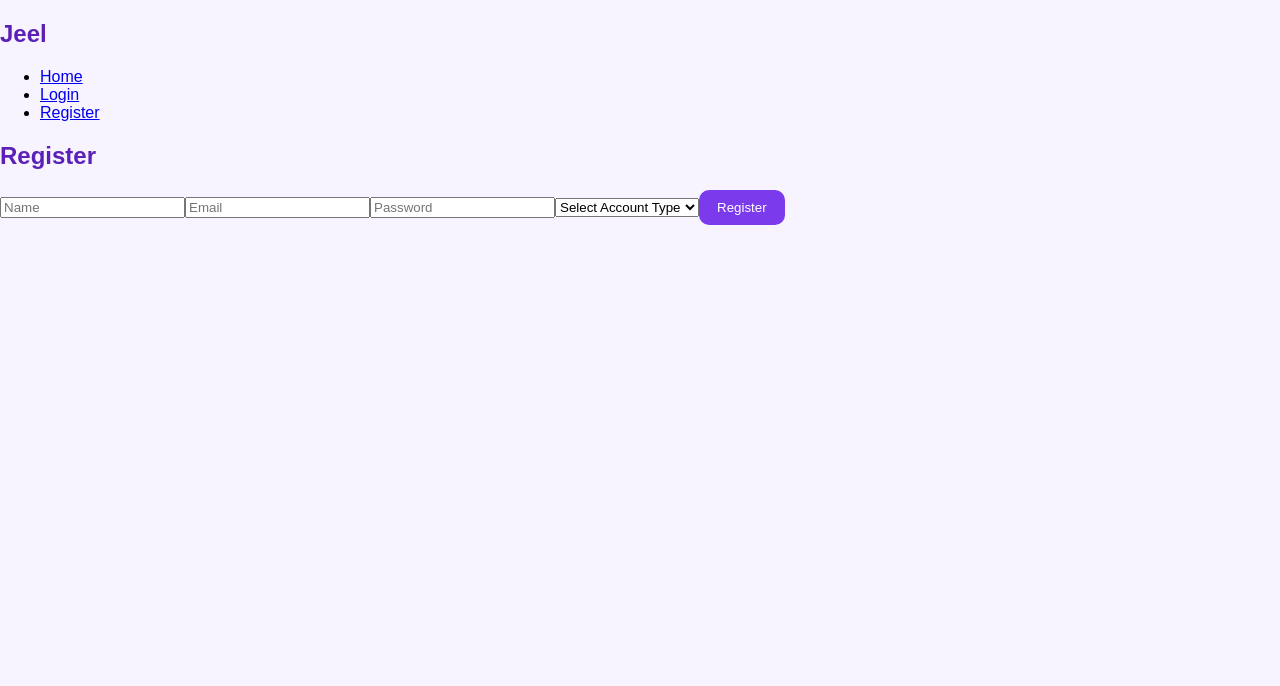
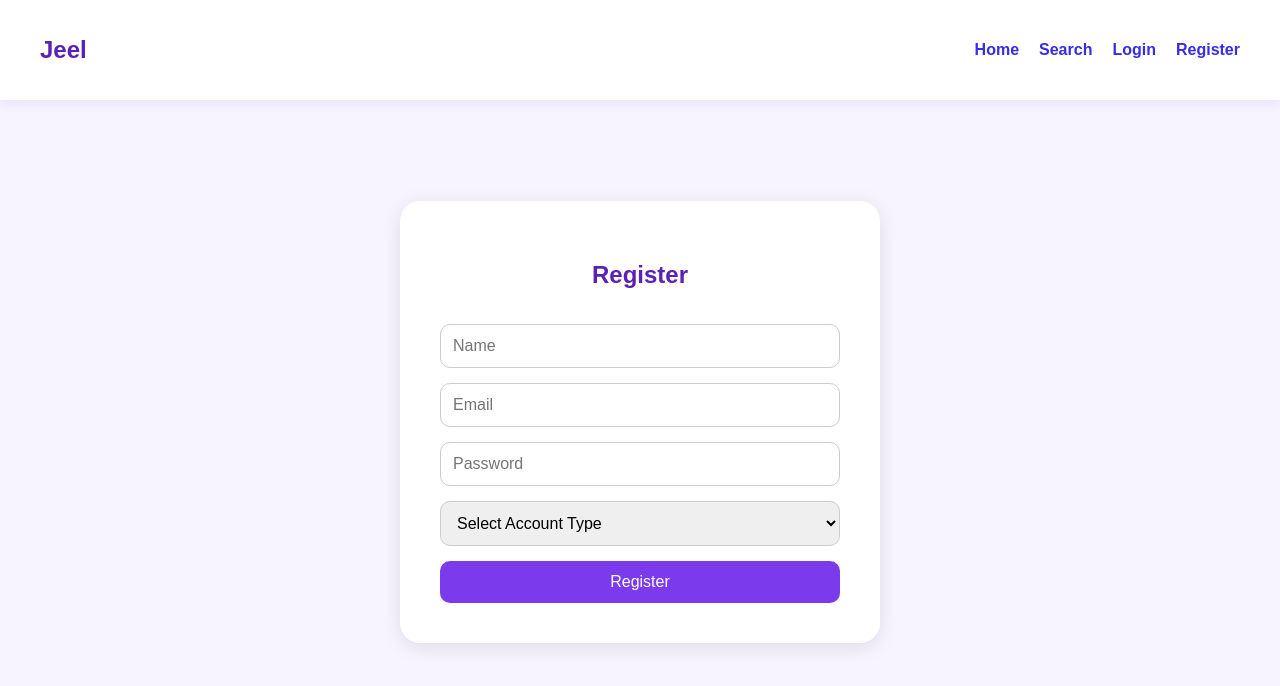
Before and after one commit to Nouf2027/Portfolio-Project, a React (Create React App) app in the folder Stage 4/frontend/: page /register in a window 1280 px wide. Shown: the top 686 px of the page. Built offline with nearby package versions, Linux system fonts and the light colour scheme.

Commit message:
final edit

```diff
--- a/Stage 4/frontend/src/App.css
+++ b/Stage 4/frontend/src/App.css
@@ -169,3 +169,115 @@ color: #6c63ff;
   width: 220px;
   box-shadow: 0 4px 15px rgba(124, 58, 237, 0.15);
 }
+.details-page {
+  padding: 50px;
+  display: flex;
+  justify-content: center;
+}
+
+.details-card {
+  width: 500px;
+  background: white;
+  padding: 30px;
+  border-radius: 24px;
+  box-shadow: 0 4px 20px rgba(124, 58, 237, 0.15);
+  text-align: center;
+}
+
+.details-card img {
+  width: 100%;
+  height: 250px;
+  object-fit: cover;
+  border-radius: 18px;
+}
+.register-page {
+  display: flex;
+  justify-content: center;
+  align-items: center;
+  min-height: 80vh;
+}
+
+.register-form {
+  background: white;
+  padding: 40px;
+  border-radius: 20px;
+  width: 400px;
+  box-shadow: 0 4px 20px rgba(0,0,0,0.1);
+
+  display: flex;
+  flex-direction: column;
+  gap: 15px;
+}
+
+.register-form h2 {
+  color: #5b21b6;
+  text-align: center;
+}
+
+.register-form input,
+.register-form select {
+  padding: 12px;
+  border: 1px solid #ccc;
+  border-radius: 10px;
+  font-size: 16px;
+}
+
+.register-form button {
+  background: #7c3aed;
+  color: white;
+  padding: 12px;
+  border: none;
+  border-radius: 10px;
+  cursor: pointer;
+  font-size: 16px;
+}
+
+.register-form button:hover {
+  background: #5b21b6;
+}
+.login-page {
+  display: flex;
+  justify-content: center;
+  align-items: center;
+  min-height: 80vh;
+}
+
+.login-form {
+  background: white;
+  padding: 40px;
+  width: 380px;
+
+  border-radius: 20px;
+
+  box-shadow: 0 4px 20px rgba(0,0,0,0.1);
+
+  display: flex;
+  flex-direction: column;
+  gap: 15px;
+}
+
+.login-form h2 {
+  text-align: center;
+  color: #5b21b6;
+}
+
+.login-form input {
+  padding: 12px;
+  border-radius: 10px;
+  border: 1px solid #ccc;
+  font-size: 16px;
+}
+
+.login-form button {
+  background: #7c3aed;
+  color: white;
+  padding: 12px;
+  border: none;
+  border-radius: 10px;
+  cursor: pointer;
+  font-size: 16px;
+}
+
+.login-form button:hover {
+  background: #5b21b6;
+}
--- a/Stage 4/frontend/src/App.js
+++ b/Stage 4/frontend/src/App.js
@@ -7,6 +7,7 @@ import Login from "./pages/Login";
 import Register from "./pages/Register";
 import Search from "./pages/Search";
 import CenterDetails from "./pages/CenterDetails";
+import Booking from "./pages/Booking";
 
 function App() {
   return (
@@ -19,6 +20,7 @@ function App() {
         <Route path="/login" element={<Login />} />
         <Route path="/register" element={<Register />} />
         <Route path="/centers/:id" element={<CenterDetails />} />
+        <Route path="/booking" element={<Booking />} />
       </Routes>
     </BrowserRouter>
   );
--- a/Stage 4/frontend/src/components/CenterCard.jsx
+++ b/Stage 4/frontend/src/components/CenterCard.jsx
@@ -1,19 +1,20 @@
 import { Link } from "react-router-dom";
+
 function CenterCard({ center }) {
   return (
     <div className="card">
 
-     <img src={center.image} alt={center.name} />
+      <img src={center.image} alt={center.name} />
 
       <h2>{center.name}</h2>
 
-      <p>{center.location}</p>
+      <p>{center.city}</p>
 
       <p>{center.category}</p>
 
-<Link to={`/centers/${center.id}`}>
-  <button>View Details</button>
-</Link>
+      <Link to={`/centers/${center.id}`}>
+        <button>View Details</button>
+      </Link>
 
     </div>
   );
--- a/Stage 4/frontend/src/components/Navbar.jsx
+++ b/Stage 4/frontend/src/components/Navbar.jsx
@@ -1,15 +1,17 @@
 import React from 'react';
-import { Link } from 'react-router-dom';
+import { Link } from "react-router-dom";
 
 function Navbar() {
   return (
-    <nav>
-      <h1>Jeel</h1>
-      <ul>
-        <li><Link to="/">Home</Link></li>
-        <li><Link to="/login">Login</Link></li>
-        <li><Link to="/register">Register</Link></li>
-      </ul>
+    <nav className="navbar">
+      <h2>Jeel</h2>
+
+      <div className="nav-links">
+        <Link to="/">Home</Link>
+        <Link to="/search">Search</Link>
+        <Link to="/login">Login</Link>
+        <Link to="/register">Register</Link>
+      </div>
     </nav>
   );
 }
--- a/Stage 4/frontend/src/pages/CenterDetails.jsx
+++ b/Stage 4/frontend/src/pages/CenterDetails.jsx
@@ -1,4 +1,4 @@
-import { useParams } from "react-router-dom";
+import { Link, useParams } from "react-router-dom";
 import centers from "../data/centers";
 
 function CenterDetails() {
@@ -12,10 +12,20 @@ function CenterDetails() {
 
   return (
     <div className="details-page">
-      <h1>{center.name}</h1>
-      <p>{center.city}</p>
-      <p>{center.category}</p>
-      <p>{center.description}</p>
+      <div className="details-card">
+        <img src={center.image} alt={center.name} />
+
+        <h1>{center.name}</h1>
+
+        <p>{center.city}</p>
+
+        <p>{center.category}</p>
+
+        <p>{center.description}</p>
+        <Link to="/booking">
+  <button>Book Now</button>
+</Link>
+      </div>
     </div>
   );
 }
--- a/Stage 4/frontend/src/pages/Login.jsx
+++ b/Stage 4/frontend/src/pages/Login.jsx
@@ -10,22 +10,15 @@ function Login() {
   };
 
   return (
-    <div>
-      <h2>Login</h2>
-      <form onSubmit={handleSubmit}>
-        <input
-          type="email"
-          placeholder="Email"
-          value={email}
-          onChange={(e) => setEmail(e.target.value)}
-        />
-        <input
-          type="password"
-          placeholder="Password"
-          value={password}
-          onChange={(e) => setPassword(e.target.value)}
-        />
-        <button type="submit">Login</button>
+    <div className="login-page">
+      <form className="login-form">
+        <h2>Login</h2>
+
+        <input type="email" placeholder="Email" />
+
+        <input type="password" placeholder="Password" />
+
+        <button>Login</button>
       </form>
     </div>
   );
--- a/Stage 4/frontend/src/pages/Register.jsx
+++ b/Stage 4/frontend/src/pages/Register.jsx
@@ -10,36 +10,24 @@ function Register() {
     e.preventDefault();
     console.log('Register:', name, email, password, role);
   };
+  return (
+    <div className="register-page">
+      <form className="register-form">
+        <h2>Register</h2>
 
-  return (
-    <div>
-      <h2>Register</h2>
-      <form onSubmit={handleSubmit}>
-        <input
-          type="text"
-          placeholder="Name"
-          value={name}
-          onChange={(e) => setName(e.target.value)}
-        />
-        <input
-          type="email"
-          placeholder="Email"
-          value={email}
-          onChange={(e) => setEmail(e.target.value)}
-        />
-        <input
-          type="password"
-          placeholder="Password"
-          value={password}
-          onChange={(e) => setPassword(e.target.value)}
-        />
-        <select value={role} onChange={(e) => setRole(e.target.value)}>
-          <option value="">Select Account Type</option>
-          <option value="center">Center</option>
-          <option value="parents">Parents</option>
-          <option value="admin">Admin</option>
+        <input type="text" placeholder="Name" />
+
+        <input type="email" placeholder="Email" />
+
+        <input type="password" placeholder="Password" />
+
+        <select>
+          <option>Select Account Type</option>
+          <option>Parent</option>
+          <option>Center Owner</option>
         </select>
-        <button type="submit">Register</button>
+
+        <button>Register</button>
       </form>
     </div>
   );
```
Also changed, not shown: 1 other file (tests, documents, lock files or other folders).
